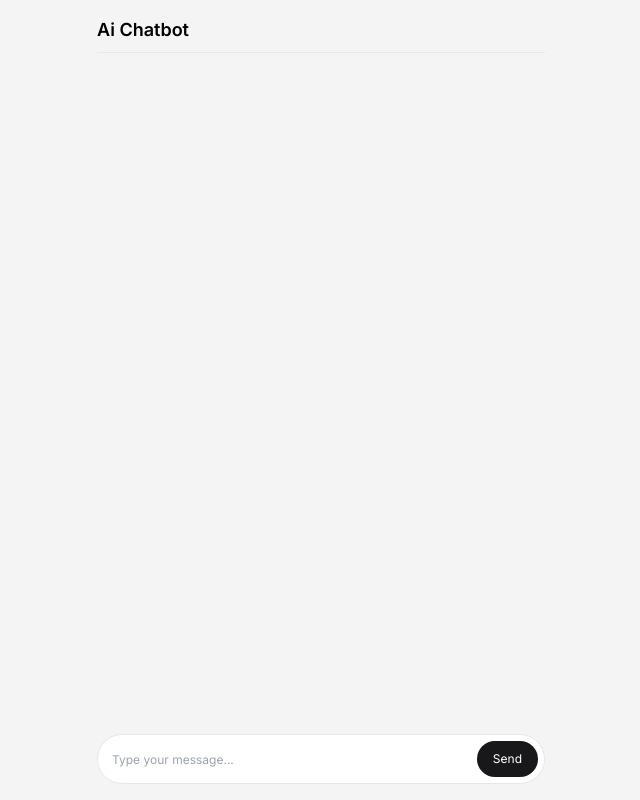
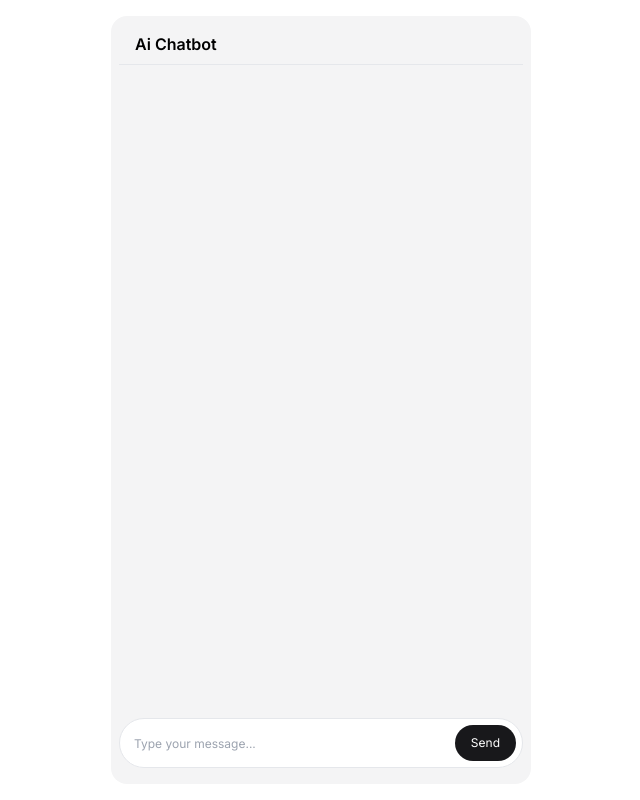
Before and after one commit to vinaykummar707/chat-frontend, a React (Vite) app: page / in a window 1280 px wide. Shown: the whole page, without its empty margins (319-959 px from the left). Built offline with nearby package versions, Linux system fonts and the light colour scheme; a web font is replaced by a local one.

Commit message:
Update ChatInterface component

```diff
--- a/src/components/ChatInterface.tsx
+++ b/src/components/ChatInterface.tsx
@@ -73,9 +73,9 @@ export function ChatInterface() {
   }
 
   return (
-    <div className="h-screen w-screen flex flex-col bg-zinc-100 items-center overflow-hidden">
-      <div className="flex flex-col flex-1 w-[480px] px-4 py-4 gap-4 overflow-hidden">
-        <h1 className='text-lg border-b pb-2 font-semibold'>Ai Chatbot</h1>
+    <div className="h-screen w-screen flex flex-col p-4 items-center overflow-hidden">
+      <div className="flex flex-col flex-1 bg-zinc-100 rounded-2xl w-[420px] px-2 py-4 gap-4 overflow-hidden">
+        <h1 className='text-md border-b px-4 pb-2 font-semibold'>Ai Chatbot</h1>
 
         <MessageList
           messages={messages}
```
